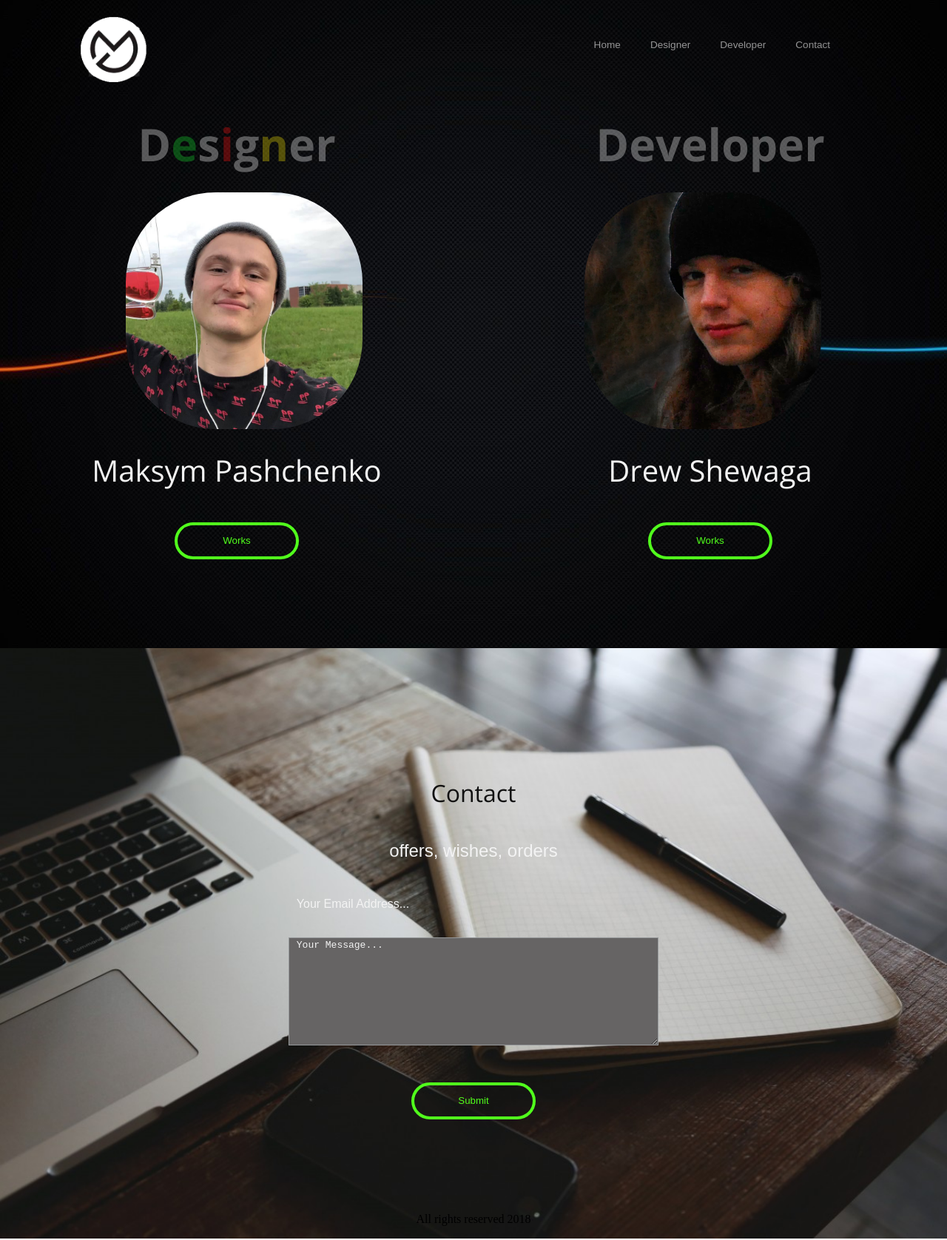
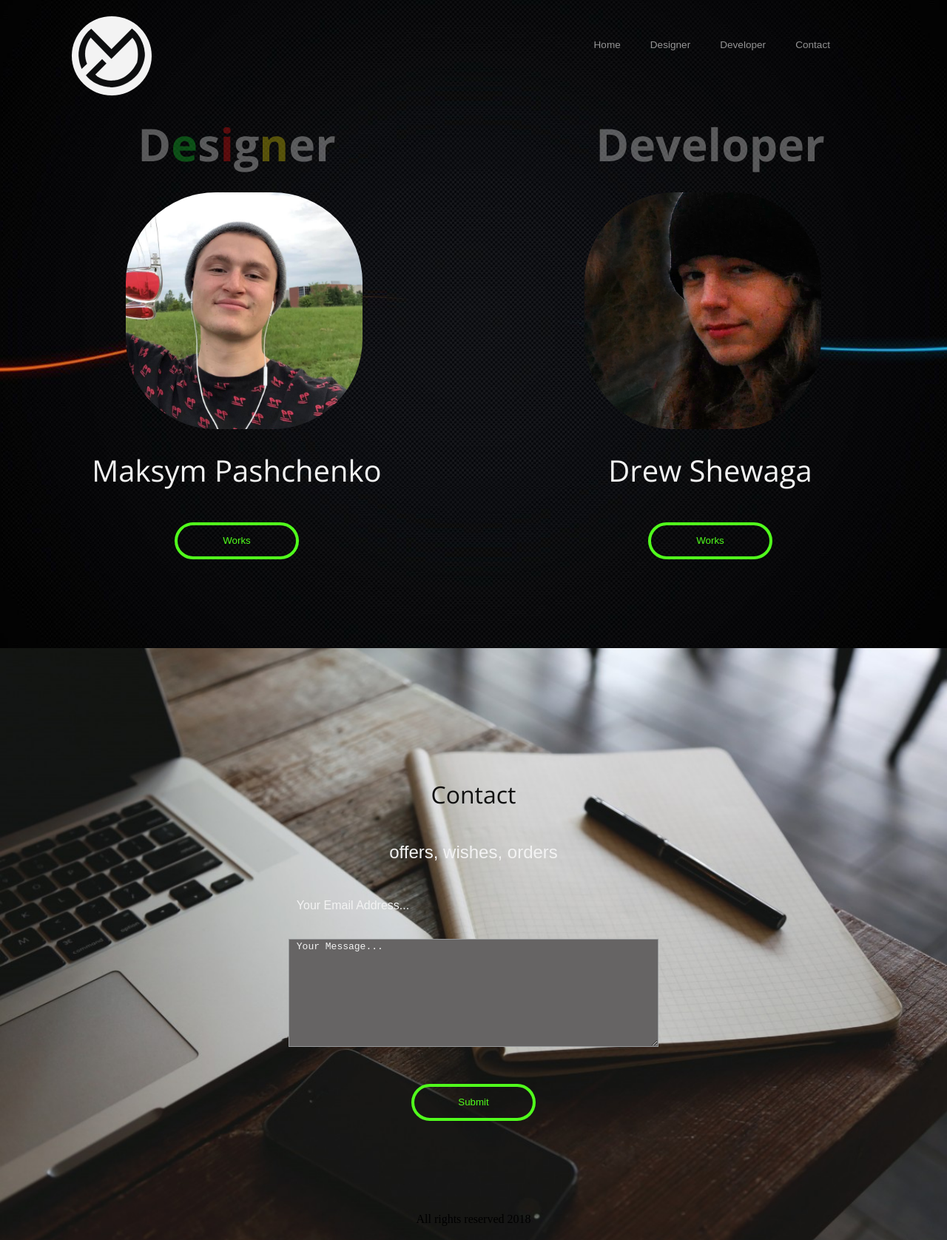
Before and after one commit to DrewShewaga/Shewaga_D_Paschenko_M_MD_Portfolio, a website: page index.html in a window 1280 px wide. Shown: the whole page at 74% size. Drawn offline with nearby package versions, Linux system fonts and the light colour scheme.

Commit message:
Added polish

```diff
--- a/index.html
+++ b/index.html
@@ -13,7 +13,7 @@
 <body>
 	<main class="container">
 		<header class="mainHeader">
-			<img src="images/md_logo.png" alt="MD Logo" id="mainLogo">
+			<img src="images/md_logo.svg" alt="MD Logo" id="mainLogo" class="logo">
 
 			<div class="navIcon">
 				<div></div>
@@ -21,7 +21,7 @@
 				<div></div>
 			</div>
 			<nav class="navMenu hidden">
-				<img src="images/md_logo.png" alt="MD Logo" id="navLogo">
+				<img src="images/md_logo.svg" alt="MD Logo" id="navLogo" class="logo">
 
 
 				<ul class="mainNav">
--- a/sass/modules/_contact.scss
+++ b/sass/modules/_contact.scss
@@ -70,7 +70,7 @@
         background-repeat: no-repeat;
         background-size: cover;
         background-position: center;
-        margin-top: 750px;
+        margin-top: 747px;
         height: 800px;
         align-items: center;
         justify-content: center
--- a/sass/modules/_header.scss
+++ b/sass/modules/_header.scss
@@ -8,10 +8,13 @@
 }
 
 #mainLogo {
-    width: 38px;
-    height: 40px;
+    width: 34px;
+    height: 36px;
     align-self: center;
     margin-left: 12px;
+    background-color: $white;
+    border-radius: 50%;
+    padding: 5px 6px;
 }
 
 .navIcon {
@@ -38,10 +41,12 @@
     }
 
     #mainLogo {
-        width:  109px;
-        height: 114px;
+        width: 90px;
+        height: 98px;
         margin-left: 97px;
-        margin-top: 10px;
+        margin-top: 22px;
+        border-radius: 50%;
+        padding: 7px 9px 2px 9px;
     }
 
     .navIcon {
--- a/sass/modules/_nav.scss
+++ b/sass/modules/_nav.scss
@@ -23,7 +23,10 @@
     width: 100px;
     align-self: center;
     margin-top: 75px;
-    margin-bottom: 70px;
+    margin-bottom: 42px;
+    background-color: $white;
+    padding: 13px 12px;
+    border-radius: 35%;
 }
 
 .mainNav {
```
Also changed, not shown: css/main.css, images/md_logo.svg (added), 1 other file.
